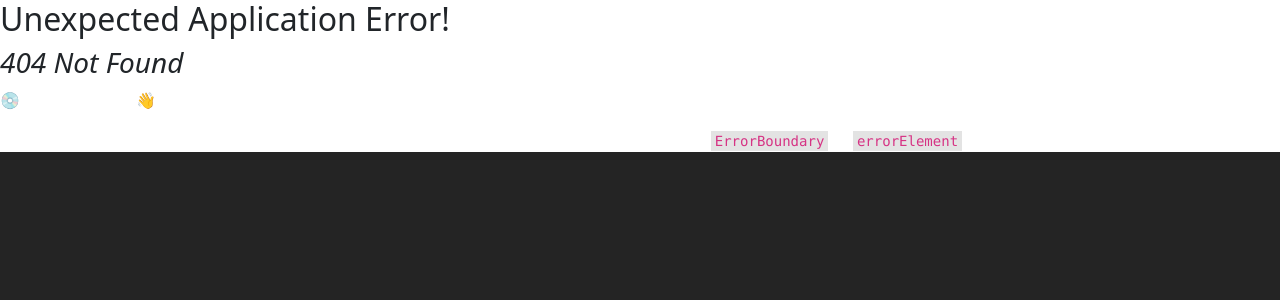
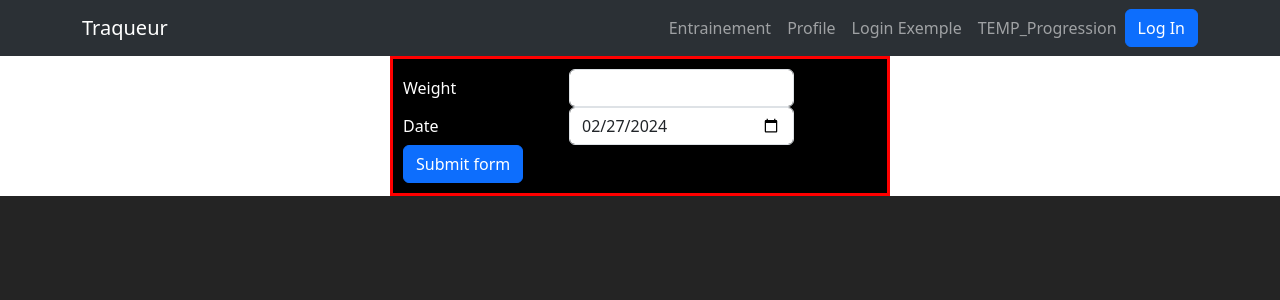
Before and after one commit to VaschPG/PROJETSYNTHESE, a React (Vite) app in the folder client/: page /tempProgression in a window 1280 px wide. Before the commit this address had no page. Shown: the top 300 px of the page. Built offline with nearby package versions, Linux system fonts and the light colour scheme; no server answers.

Commit message:
Ajouter Formulaire de ProgressForm sans implementation du submit

```diff
--- a/client/package.json
+++ b/client/package.json
@@ -12,6 +12,7 @@
   },
   "dependencies": {
     "@auth0/auth0-react": "^2.2.4",
+    "@types/react-bootstrap": "^0.32.36",
     "@types/react-router-dom": "^5.3.3",
     "bootstrap": "^5.3.3",
     "react": "^18.2.0",
--- a/client/src/components/Menu.tsx
+++ b/client/src/components/Menu.tsx
@@ -8,22 +8,24 @@ import AuthenticationButton from "../pages/Login/AuthenticationButton";
 function Menu() {
   return (
     <>
-      <Navbar expand='lg' className='bg-body-tertiary' data-bs-theme='dark'>
+      <Navbar expand="lg" className="bg-body-tertiary" data-bs-theme="dark">
         <Container>
-          <Navbar.Brand href='/'>Traqueur</Navbar.Brand>
-          <Navbar.Toggle aria-controls='basic-navbar-nav' />
-          <Navbar.Collapse id='basic-navbar-nav'>
-            <Nav className='ms-auto'>
-              <Link className='nav-link' to='/exercise'>
+          <Navbar.Brand href="/">Traqueur</Navbar.Brand>
+          <Navbar.Toggle aria-controls="basic-navbar-nav" />
+          <Navbar.Collapse id="basic-navbar-nav">
+            <Nav className="ms-auto">
+              <Link className="nav-link" to="/exercise">
                 Entrainement
               </Link>
-              <Link className='nav-link' to='/profile'>
+              <Link className="nav-link" to="/profile">
                 Profile
               </Link>
-              <Link className='nav-link' to='/login'>
+              <Link className="nav-link" to="/login">
                 Login Exemple
               </Link>
-              <Link className='nav-link' to='/testchart'></Link>
+              <Link className="nav-link" to="/tempProgression">
+                TEMP_Progression
+              </Link>
             </Nav>
             <AuthenticationButton />
           </Navbar.Collapse>
--- a/client/src/pages/Profile/components/Progression/ProgressChart.tsx
+++ b/client/src/pages/Profile/components/Progression/ProgressChart.tsx
@@ -1,6 +1,6 @@
 import { useState, useEffect } from "react";
 import { LineChart, Line, XAxis, YAxis, CartesianGrid, Tooltip, Legend } from "recharts";
-import ProgressForm from "./components/ProgressForm";
+import ProgressForm from "./ProgressForm";
 
 const BASE_API_URL = import.meta.env.VITE_BASE_API_URL;
 const API_PROGRESSION_URL = import.meta.env.VITE_API_PROGRESSION_URL;
@@ -27,7 +27,7 @@ function ProgressChart() {
   }, [chartData]);*/
 
   useEffect(() => {
-    fetchProgressionData(3);
+    fetchProgressionData(2);
   }, []);
 
   useEffect(() => {
@@ -84,8 +84,8 @@ function ProgressChart() {
 
   return (
     <>
+      <div style={{ display: "flex", flexDirection: "column", justifyContent: "center", alignContent: "center" }}>
         <div style={{ display: "flex", justifyContent: "center" }}>
-        <ProgressForm />
           {chartData != null && chartData?.progression?.length > 0 && (
             <LineChart
               width={500}
@@ -99,9 +99,13 @@ function ProgressChart() {
               <YAxis dataKey={"weight"} domain={[(dataMin: number) => Math.round(dataMin * 0.95), (dataMax: number) => Math.round(dataMax * 1.03)]} />
               <Tooltip />
               <Legend />
-            <Line type='monotone' dataKey={"weight"} stroke='#8884d8' />
+              <Line type="monotone" dataKey={"weight"} stroke="#8884d8" />
             </LineChart>
           )}
+        </div>
+        <div style={{ width: "500px", margin: "auto", justifyContent: "center" }}>
+          <ProgressForm />
+        </div>
       </div>
     </>
   );
--- /dev/null
+++ b/client/src/pages/Profile/components/Progression/ProgressForm.tsx
@@ -0,0 +1,53 @@
+import Form from "react-bootstrap/Form";
+import Button from "react-bootstrap/Button";
+import Row from "react-bootstrap/Row";
+import Col from "react-bootstrap/Col";
+
+const DEFAULT_DATE = new Date(Date.now());
+
+/**
+ * TODO
+ * Convert form date output to Date
+ * Fetch post to db
+ * Validation
+ */
+
+/**
+ *
+ * @returns
+ */
+function ProgressForm() {
+  function test(e: React.FormEvent<HTMLFormElement>) {
+    e.preventDefault();
+    const form = e.currentTarget;
+    const formData = new FormData(form);
+    const formJson = Object.fromEntries(formData.entries());
+    console.log(formJson);
+  }
+
+  return (
+    <>
+      <Form onSubmit={test} style={{ background: "black", color: "white", border: "solid 3px red", padding: "10px" }}>
+        <Form.Group as={Row} controlId="formWeight">
+          <Form.Label column sm="4">
+            Weight
+          </Form.Label>
+          <Col sm="6">
+            <Form.Control name="weight" type="number" />
+          </Col>
+        </Form.Group>
+        <Form.Group as={Row} controlId="formDate">
+          <Form.Label column sm="4">
+            Date
+          </Form.Label>
+          <Col sm="6">
+            <Form.Control name="date" type="date" defaultValue={DEFAULT_DATE.toISOString().substring(0, 10)} />
+          </Col>
+        </Form.Group>
+        <Button type="submit">Submit form</Button>
+      </Form>
+    </>
+  );
+}
+
+export default ProgressForm;
--- a/client/src/pages/Profile/components/Progression/components/ProgressForm.tsx
+++ /dev/null
@@ -1,13 +0,0 @@
-import { Form } from "react-bootstrap";
-
-function ProgressForm() {
-  return (
-    <>
-      <Form>
-        <p>Form</p>
-      </Form>
-    </>
-  );
-}
-
-export default ProgressForm;
```
Also changed, not shown: client/src/main.tsx (+6 -3 lines), 1 other file (tests, documents, lock files or other folders). Lines whose indentation alone changed are shown as unchanged.
